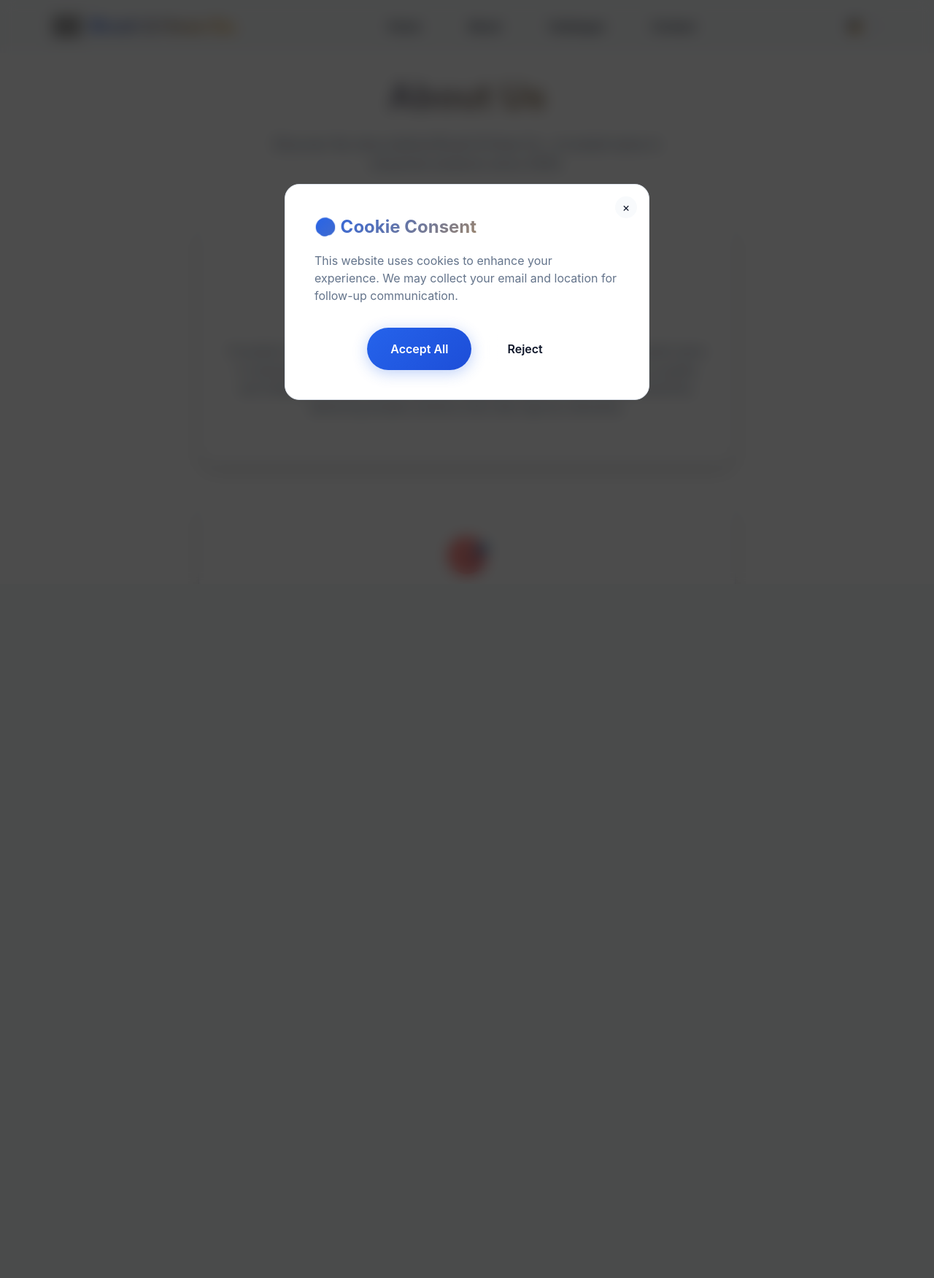
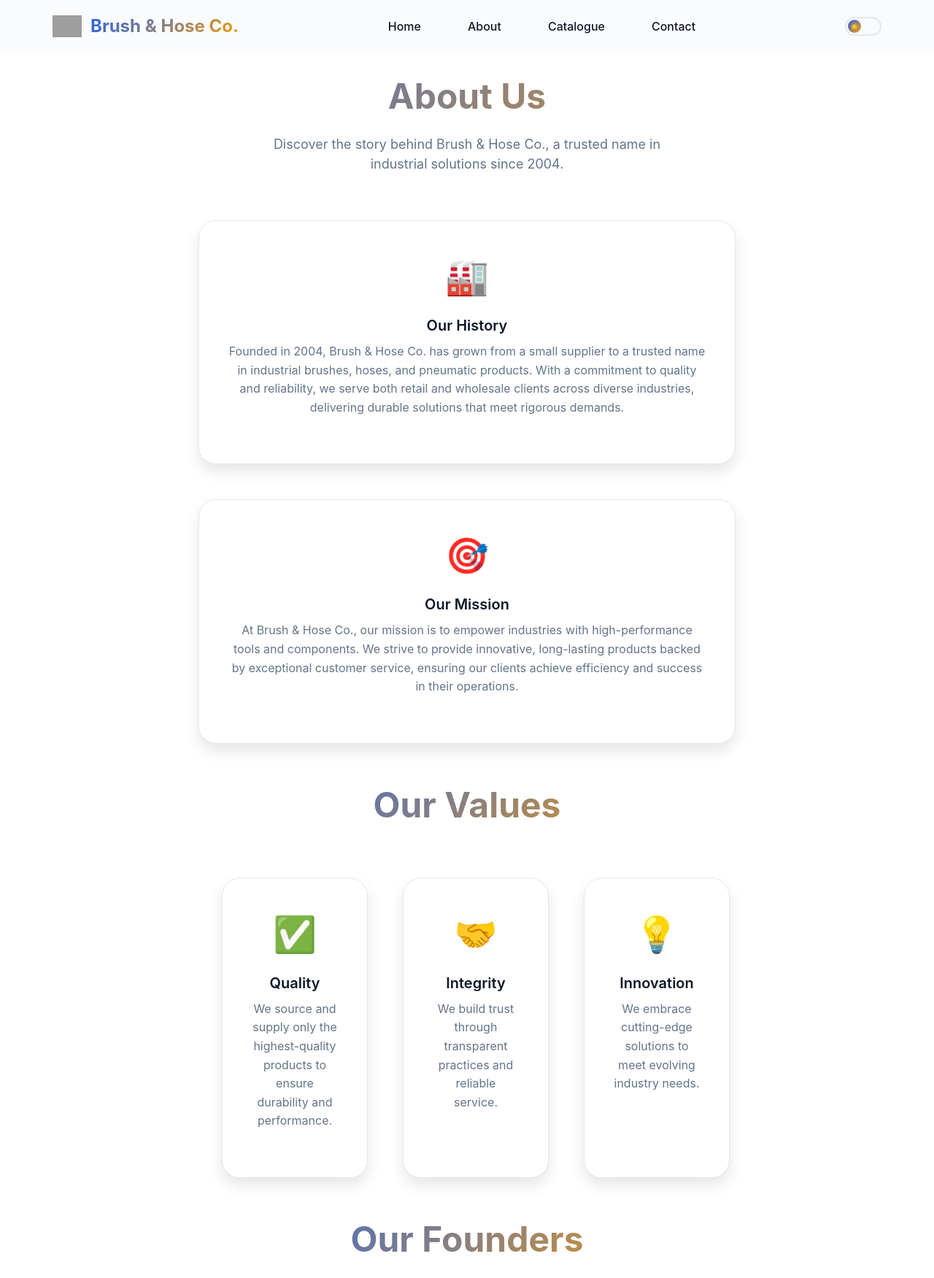
Before and after one commit to YusufDeesawala/tahahardware-website, a Flask app: page /about in a window 1280 px wide. Shown: the top 1751 px of the page at 73% size. Before the commit the page ends 790 px from the top, so only its background shows below. Run offline with Flask 3, Linux system fonts and the light colour scheme; some libraries are stand-ins or nearby versions; grey boxes are pictures that could not be loaded.

Commit message:
Made changes to the page.

```diff
--- a/templates/about.html
+++ b/templates/about.html
@@ -68,6 +68,7 @@
       max-width: 1200px;
       margin: 0 auto;
       padding: 0 2rem;
+      margin-bottom: 3rem; /* Add this line */
     }
 
     /* Founders grid styling */
@@ -215,20 +216,6 @@
       </div>
     </div>
   </footer>
-
-  <!-- Cookie Modal (Copied from Homepage) -->
-  <div id="cookieModal" class="cookie-modal" role="dialog" aria-labelledby="cookie-title">
-    <div class="cookie-content">
-      <button class="cookie-close" onclick="rejectCookies()" aria-label="Close cookie modal">×</button>
-      <h3 class="section-title" id="cookie-title" style="font-size: 1.5rem; margin-bottom: 1rem;">🍪 Cookie Consent</h3>
-      <p style="margin-bottom: 2rem; color: var(--text-muted);">This website uses cookies to enhance your experience. We may collect your email and location for follow-up communication.</p>
-      <div style="display: flex; gap: 1rem; justify-content: center;">
-        <button onclick="acceptCookies()" class="btn btn-primary" aria-label="Accept all cookies">Accept All</button>
-        <button onclick="rejectCookies()" class="btn btn-secondary" aria-label="Reject cookies">Reject</button>
-      </div>
-    </div>
-  </div>
-
   <!-- JavaScript (External) -->
   <script src="/static/js/scripts.js"></script>
 </body>
```
